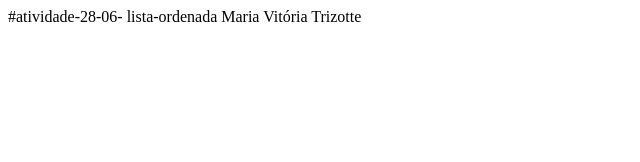
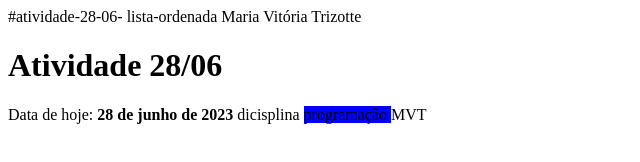
Before and after one commit to maria-trizotte20/codigo, a plain HTML site: page ex3.html in a window 1280 px wide. Shown: the whole page, without its empty margins (0-640 px from the left). Drawn offline with Linux system fonts and the light colour scheme.

Commit message:
Update ex3.html

```diff
--- a/ex3.html
+++ b/ex3.html
@@ -11,3 +11,19 @@
 <style>
     mark{background-color:blue}
 </style>
+    </head>
+    <body>
+        <h1>Atividade 28/06</h1>
+
+        Data de hoje:<STRONG> 28 de junho de 2023</STRONG>
+        dicisplina <mark> programação </mark>
+     <abbr> MVT </abbr>
+
+
+    </p1>
+
+
+
+
+    </body>
+</html>
```
